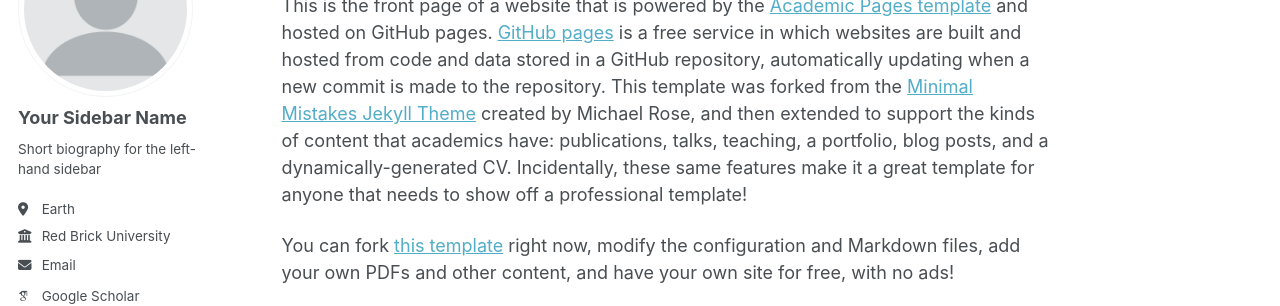
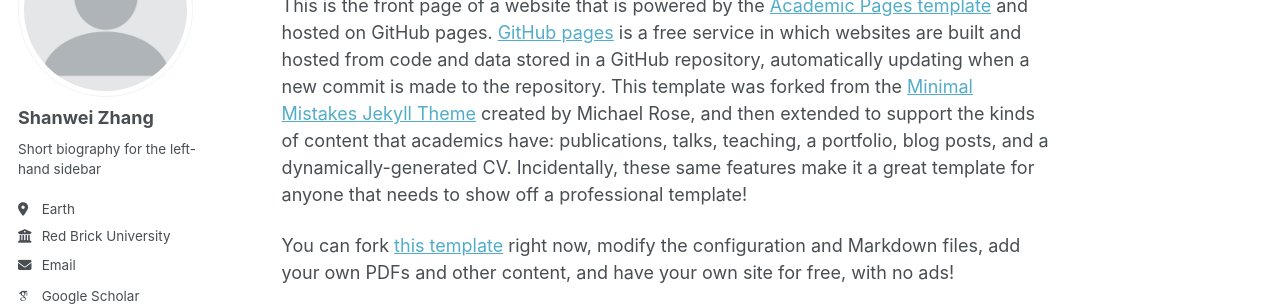
Before and after one commit to zhangshanwei-mm/zhangshanwei-mm.github.io, a Jekyll site: the page built from _pages/about.md, in a window 1280 px wide. Shown: the part 179-485 px from the top of the page. Built offline with Jekyll 4.4.1, drawn with Linux system fonts in a browser that asks for light colours; some web fonts are replaced; a script bundle is joined from its source files by our own code; library files that are not in the unit come from our copies.

Commit message:
Update site URL and author information in config

```diff
--- a/_config.yml
+++ b/_config.yml
@@ -13,10 +13,10 @@ title                    : "Your Name / Site Title"
 title_separator          : "-"
 name                     : &name "Your Name"
 description              : &description "Your Name's academic portfolio"   # Update this with a general description of your site, this is the default if not overridden by a page
-url                      : https://academicpages.github.io # The base hostname & protocol for your site e.g. "https://[your GitHub username].github.io",
+url                      : https://github.com/zhangshanwei-mm/github.io # The base hostname & protocol for your site e.g. "https://[your GitHub username].github.io",
                                                            # or if you already have some other page hosted on Github then use "https://[your GitHub username].github.io/[Your Repo Name]"
 baseurl                  : "" # the subpath of your site, e.g. "/blog"
-repository               : "academicpages/academicpages.github.io"
+repository               : "https://github.com/zhangshanwei-mm/github.io"
 
 # Site Author - The following control what appear as part of the author content on the side bar.
 #               If a field is blank the icon and link will not appear, otherwise it will be shown.
@@ -24,7 +24,7 @@ repository               : "academicpages/academicpages.github.io"
 author:
   # Biographic information
   avatar           : "profile.png"
-  name             : "Your Sidebar Name"
+  name             : "Shanwei Zhang"
   pronouns         : # example: "she/her"
   bio              : "Short biography for the left-hand sidebar"
   location         : "Earth"
```
